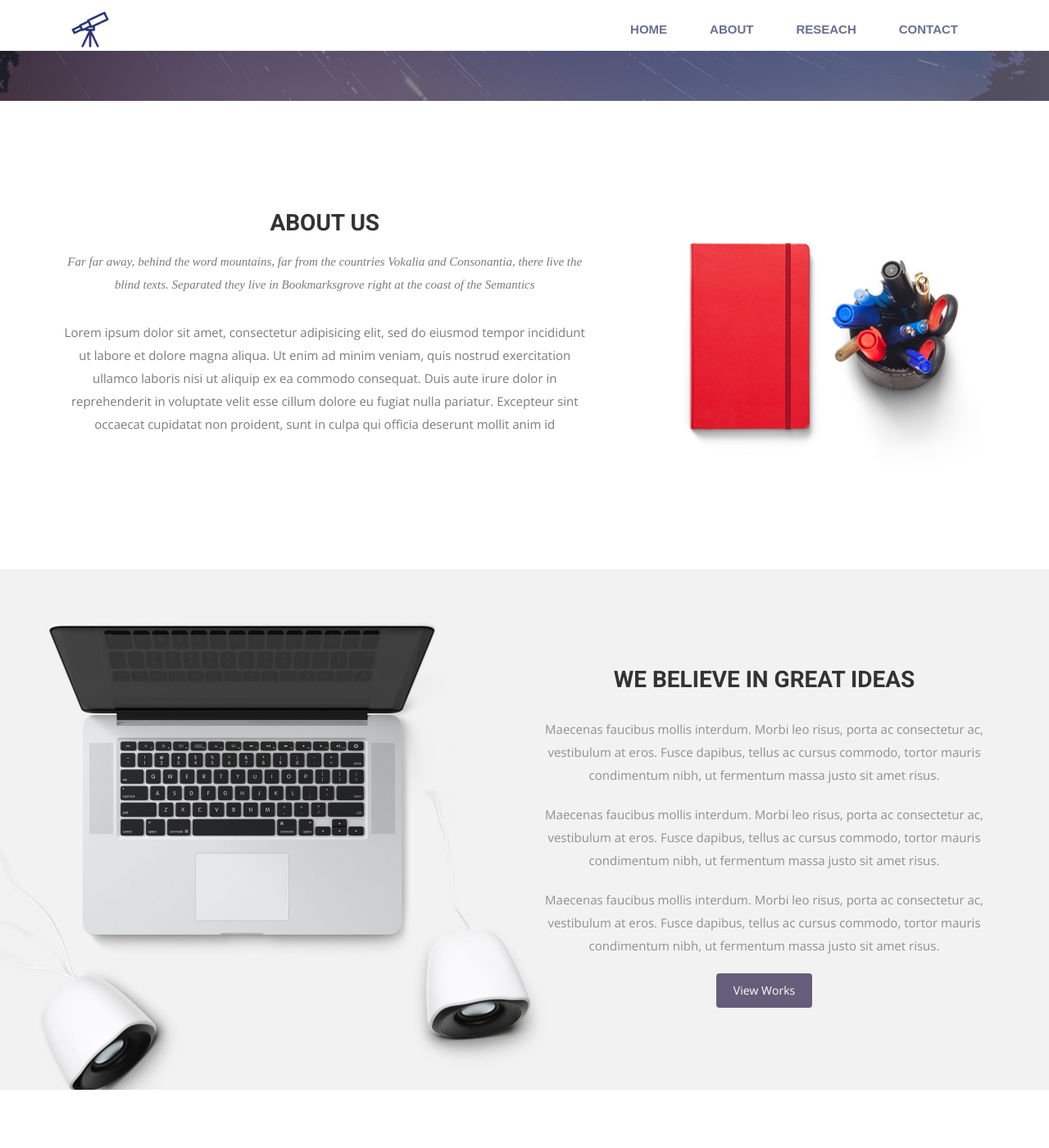
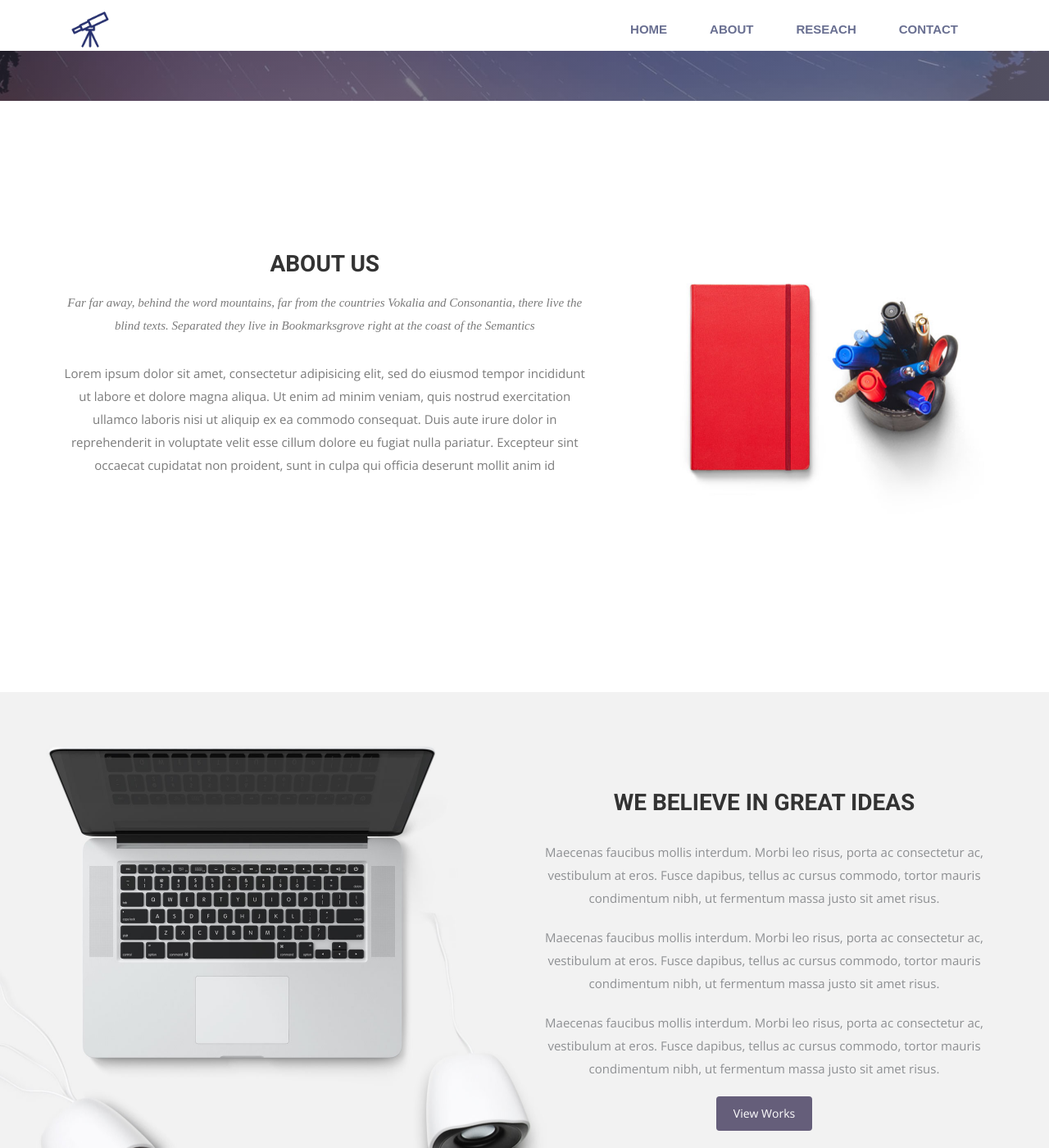
Before and after one commit to wei-lingfeng/lingfeng-wei.github.io, a Jekyll site: the page built from index.html, in a window 1280 px wide and 1400 px high, scrolled down 597 px. Shown: the whole window at 82% size. Built offline with Jekyll 4.4.1, drawn with Linux system fonts in a browser that asks for light colours; nearby versions of some CDN libraries; some web fonts are replaced.

Commit message:
Update airspace.css

```diff
--- a/css/airspace.css
+++ b/css/airspace.css
@@ -146,7 +146,8 @@ font header .navbar-default .navbar-nav li a:hover {
 	wrapper Start
 --*/
 #intro {
-  padding: 100px 0;
+  padding-top: 150px;
+  padding-bottom: 200px;
 }
 #intro .block h2 {
   padding-top: 35px;
```
